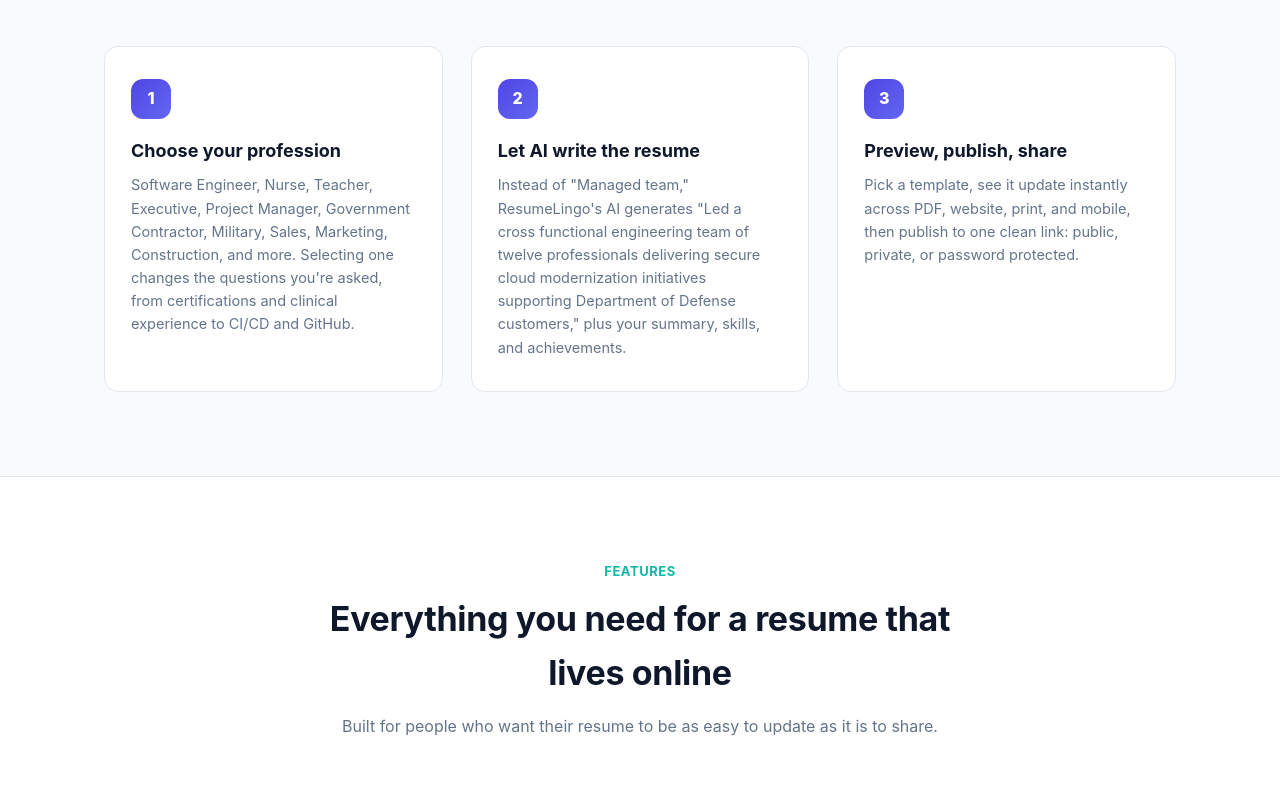
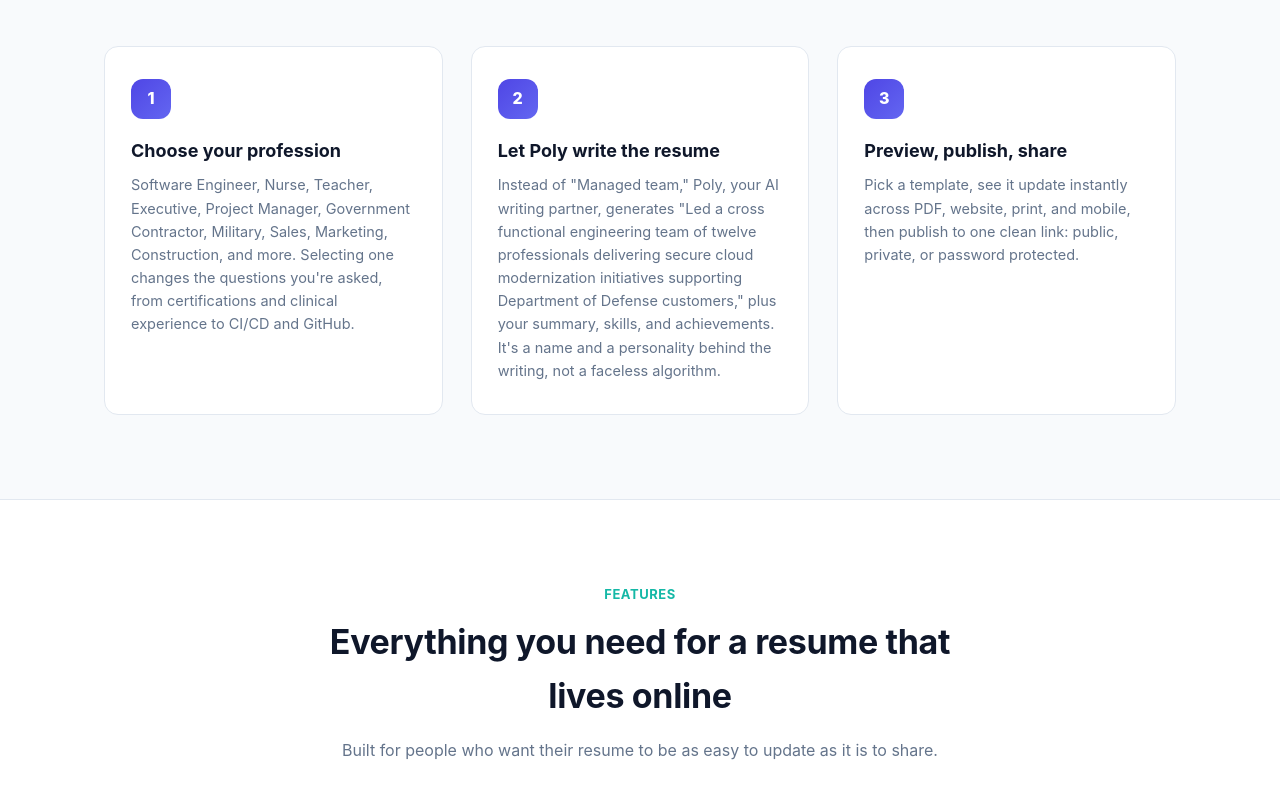
Before and after one commit to macsamust/resumelingo, a React (Vite) app in the folder client/: page / in a window 1280 px wide. Shown: the part 2960-3751 px from the top of the page. Built offline with nearby package versions, Linux system fonts and the light colour scheme; no server answers; a web font is replaced by a local one.

Commit message:
Give the AI assistant a name (Poly) in homepage copy

```diff
--- a/client/src/components/marketing/Features.tsx
+++ b/client/src/components/marketing/Features.tsx
@@ -1,6 +1,6 @@
 const FEATURES = [
   { icon: "🧭", title: "Profession aware interview", body: "Select your profession and the questionnaire adapts: Software Engineer, Nurse, Teacher, Executive, Sales, and more each get a completely different question set." },
-  { icon: "🤖", title: "AI Resume Generator", body: "Turns your answers into a professional summary, achievement driven bullets, skills, certifications, and a leadership summary. No writing required." },
+  { icon: "🤖", title: "Poly, your AI writing partner", body: "Turns your answers into a professional summary, achievement driven bullets, skills, certifications, and a leadership summary. Poly has a name and a personality, so it never feels like a generic algorithm doing the work." },
   { icon: "🎨", title: "15+ professional templates", body: "Executive, Modern, Government, Federal, Technical, Military Transition, Healthcare, Academic, and more. Preview instantly, no rebuilding." },
   { icon: "👁️", title: "Live preview", body: "Every change instantly updates across PDF, website, printable resume, and mobile view." },
   { icon: "📄", title: "Multiple resume versions", body: "Clone your resume instead of rewriting it: a Cloud Architect version, a Program Manager version, a Solutions Architect version, each with its own summary and keywords." },
--- a/client/src/components/marketing/HowItWorks.tsx
+++ b/client/src/components/marketing/HowItWorks.tsx
@@ -5,9 +5,9 @@ const STEPS = [
       "Software Engineer, Nurse, Teacher, Executive, Project Manager, Government Contractor, Military, Sales, Marketing, Construction, and more. Selecting one changes the questions you're asked, from certifications and clinical experience to CI/CD and GitHub.",
   },
   {
-    title: "Let AI write the resume",
+    title: "Let Poly write the resume",
     body:
-      'Instead of "Managed team," ResumeLingo\'s AI generates "Led a cross functional engineering team of twelve professionals delivering secure cloud modernization initiatives supporting Department of Defense customers," plus your summary, skills, and achievements.',
+      'Instead of "Managed team," Poly, your AI writing partner, generates "Led a cross functional engineering team of twelve professionals delivering secure cloud modernization initiatives supporting Department of Defense customers," plus your summary, skills, and achievements. It\'s a name and a personality behind the writing, not a faceless algorithm.',
   },
   {
     title: "Preview, publish, share",
```
